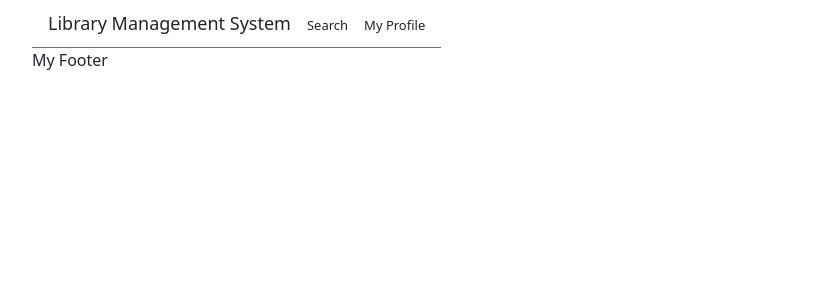
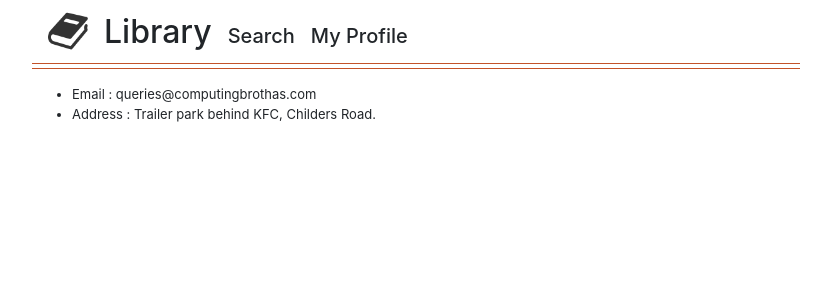
Before and after one commit to Dawid33/CS4125, a Flask app: page / in a window 1280 px wide. Shown: the top 300 px of the page, without its empty margins (224-1055 px from the left). Run offline with Flask 3, Linux system fonts and the light colour scheme.

Commit message:
search, little bit of css and stuff

```diff
--- a/static/base.css
+++ b/static/base.css
@@ -1,6 +1,5 @@
 * {
   margin: 0;
-  font-family: system-ui;
 }
 
 :root {
@@ -8,7 +7,7 @@
   --purple: #452c37;
   --orange: #c35229;
   --blue: #18588f;
-  --header-height: 3rem;
+  --header-height: 4rem;
 }
 
 body {
@@ -21,7 +20,7 @@ body {
 header {
   grid-row: 1;
   display: flex;
-  height: 3rem;
+  height: 4rem;
   align-self: end;
   align-items: flex-end;
   padding: 1rem 1rem 0rem 1rem;
@@ -31,8 +30,12 @@ header {
   background-color: white;
 }
 
-header h1 {
-  font-size: large;
+header img {
+  width: 2.5rem;
+  height: 2.5rem;
+  margin-right: 1rem;
+  position: relative;
+  bottom: -0.5rem;
 }
 
 header a {
@@ -40,13 +43,17 @@ header a {
   color: inherit;
 }
 
-header>nav>hr {
+header>nav>hr,
+body>footer>hr {
   margin: 0.25rem 0rem 0rem 0rem;
+}
+
+hr {
   border-color: var(--orange);
 }
 
 header>nav {
-  display: inline-block;
+  width: 100%;
   vertical-align: middle;
 }
 
@@ -66,4 +73,9 @@ header>nav>ul>li {
 
 footer {
   margin: 0rem 1rem 0rem 1rem;
+  font-size: small;
 }
+
+footer>ul {
+  padding-top: 1rem;
+}
--- a/static/search/search.css
+++ b/static/search/search.css
@@ -9,7 +9,7 @@ main>div {
   grid-column: 1;
   overflow-y: scroll;
   position: sticky;
-  height: calc(100vh - var(--header-height));
+  max-height: calc(100vh - var(--header-height));
   overscroll-behavior: contain;
   top: var(--header-height);
 }
@@ -20,7 +20,7 @@ main>div:before {
   right: 0;
   height: 95%;
   top: 2.5%;
-  width: 1px;
+  width: 0.5px;
   background-color: var(--orange);
 }
 
@@ -38,6 +38,7 @@ main>content {
   display: flex;
   flex-direction: column;
   padding: 1rem 0 0 0;
+  margin-right: 1rem;
 }
 
 body>hr {
--- a/templates/base.html
+++ b/templates/base.html
@@ -4,6 +4,7 @@
 <head>
   <meta charset="UTF-8">
   <meta name="viewport" content="width=device-width, initial-scale=1.0">
+  <link rel="icon" href="{{ url_for('static', filename='favicon.ico') }}" type="image/x-icon" />
   <link rel="stylesheet" href="https://cdn.jsdelivr.net/npm/bootstrap@4.0.0/dist/css/bootstrap.min.css"
     integrity="sha384-Gn5384xqQ1aoWXA+058RXPxPg6fy4IWvTNh0E263XmFcJlSAwiGgFAW/dAiS6JXm" crossorigin="anonymous">
   <script src="https://cdn.jsdelivr.net/npm/bootstrap@4.0.0/dist/js/bootstrap.min.js"
@@ -20,9 +21,20 @@
   <header>
     <nav>
       <ul>
-        <h1><a href="/">Library Management System</a></h1>
-        <li><a href="/search">Search</a></li>
-        <li><a href="/profile">My Profile</a></li>
+        <img src="{{ url_for('static', filename='favicon.ico') }}" />
+        <a href="/">
+          <h2>Library</h2>
+        </a>
+        <li>
+          <a href="/search">
+            <h5>Search</h5>
+          </a>
+        </li>
+        <li>
+          <a href="/profile">
+            <h5>My Profile</h5>
+          </a>
+        </li>
       </ul>
       <hr />
     </nav>
@@ -31,7 +43,11 @@
 
   {% endblock main %}
   <footer>
-    My Footer
+    <hr />
+    <ul>
+      <li> Email : queries@computingbrothas.com</li>
+      <li>Address : Trailer park behind KFC, Childers Road.</li>
+    </ul>
   </footer>
 </body>
 
```
Also changed, not shown: src/db_manager.py (+19 -0 lines), src/search.py (+11 -2 lines), templates/search/book_card.html (added, +7 -0 lines), templates/search/search.html (+1 -28 lines), instance/cs4125_database.db, static/favicon.ico (added).
